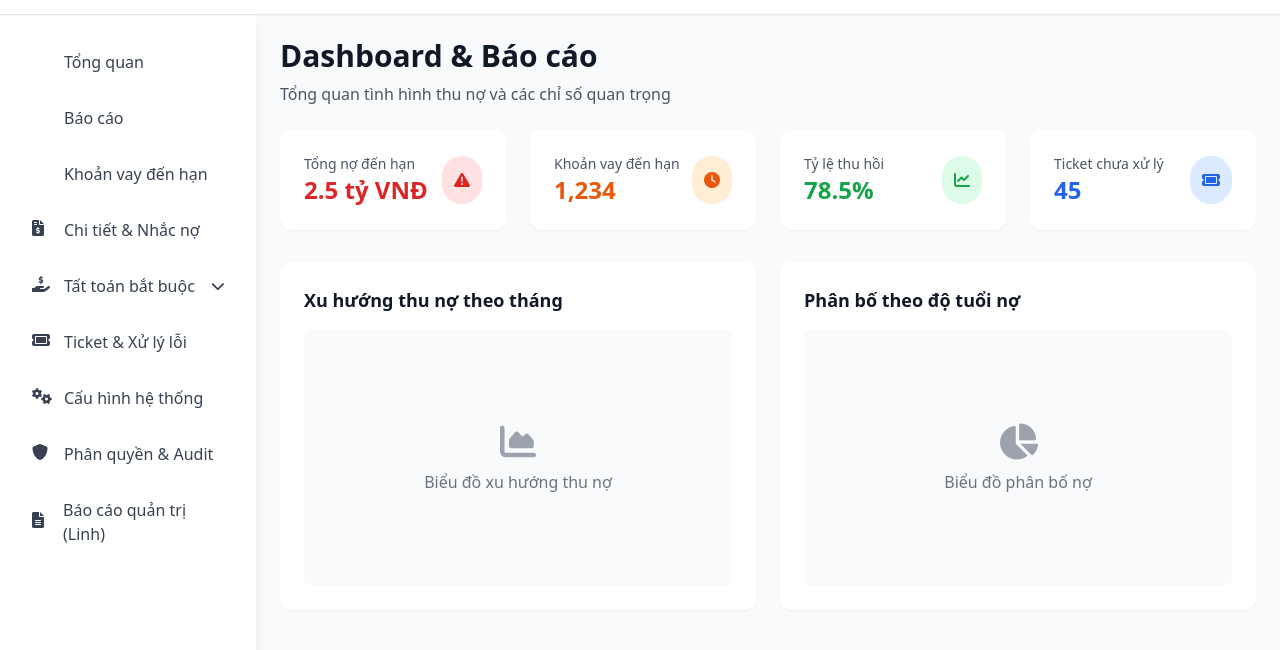
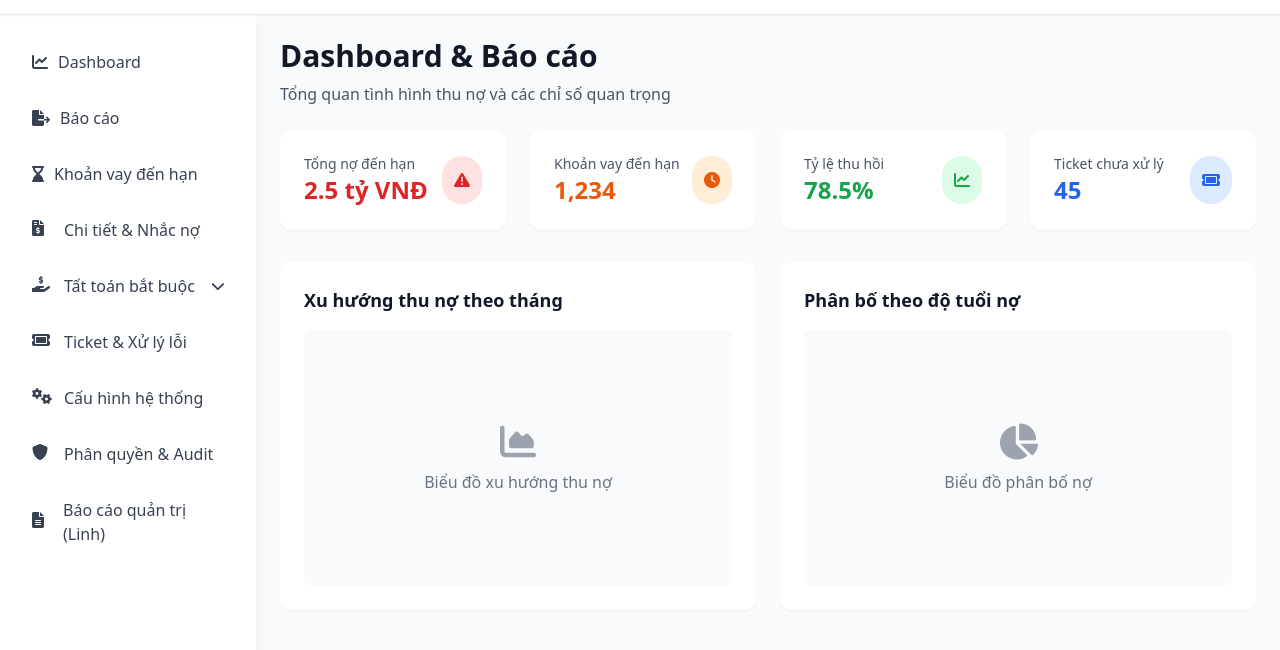
Before and after one commit to VuThankBinh/VuThankBinh.QTthuNo.io, a plain HTML site: page index.html in a window 1280 px wide. Shown: the part 50-700 px from the top of the page. Drawn offline with nearby package versions, Linux system fonts and the light colour scheme.

Commit message:
lần thứ n+1

```diff
--- a/index.html
+++ b/index.html
@@ -85,18 +85,18 @@
                 <div class="px-4 space-y-2">
                     <a href="#" onclick="showSection('dashboard')"
                         class="nav-item flex items-center px-4 py-3 text-gray-700 rounded-lg hover:bg-indigo-50 hover:text-indigo-700 transition-colors">
-                        <i class="fas fa-chart-dashboard w-5 h-5 mr-3"></i>
-                        <span>Tổng quan</span>
+                        <i class="fa-duotone fa-solid fa-chart-line"></i>
+                        <span style="margin-left: 10px;">Dashboard</span>
                     </a>
                     <a href="#" onclick="showSection('dashboard-report')"
                         class="nav-item flex items-center px-4 py-3 text-gray-700 rounded-lg hover:bg-indigo-50 hover:text-indigo-700 transition-colors">
-                        <i class="fas fa-chart-dashboard w-5 h-5 mr-3"></i>
-                        <span>Báo cáo</span>
+                        <i class="fa-solid fa-file-export"></i>
+                        <span style="margin-left: 10px;">Báo cáo</span>
                     </a>
                     <a href="#" onclick="showSection('loans')"
                         class="nav-item flex items-center px-4 py-3 text-gray-700 rounded-lg hover:bg-indigo-50 hover:text-indigo-700 transition-colors">
-                        <i class="fas fa-calendar-exclamation w-5 h-5 mr-3"></i>
-                        <span>Khoản vay đến hạn</span>
+                        <i class="fa-duotone fa-solid fa-hourglass-end"></i>
+                        <span style="margin-left: 10px;">Khoản vay đến hạn</span>
                     </a>
                     <a href="#" onclick="showSection('details')"
                         class="nav-item flex items-center px-4 py-3 text-gray-700 rounded-lg hover:bg-indigo-50 hover:text-indigo-700 transition-colors">
```
